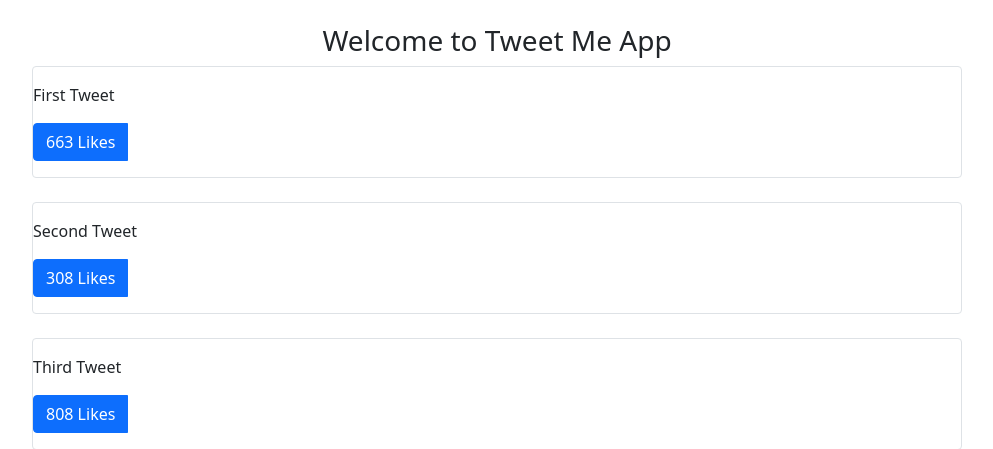
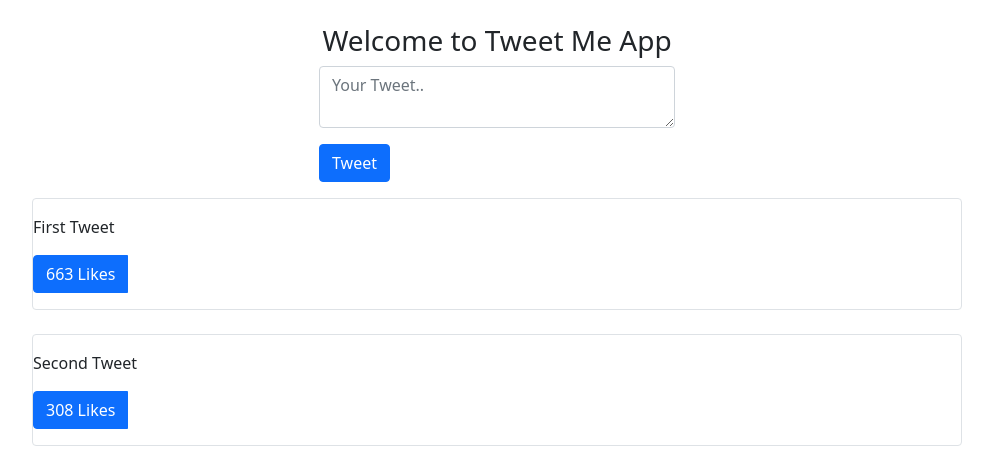
Before and after one commit to nikita1610/tweet_me, a Django app: page / in a window 1280 px wide. Shown: the part 56-505 px from the top of the page, without its empty margins (143-1136 px from the left). Run offline with Django 3.2, Linux system fonts and the light colour scheme; data comes from the database, SQL or seed files in the repository; both versions use the stored data as it was after the commit.

Commit message:
Dynamic routing with forms

```diff
--- a/templates/pages/home.html
+++ b/templates/pages/home.html
@@ -6,6 +6,18 @@
 <div class = 'row text-center'>
     <div class = 'col'>
         <h3>Welcome to Tweet Me App</h3>
+    </div>
+</div>
+
+<div class = 'row mb-3'>
+    <div class= 'col-md-4 mx-auto col-10'>
+        <form class = 'form' method="POST" action = '/tweet_create'>
+            {% csrf_token %}
+            <input type = 'hidden' value = '/' name='next' />
+            <textarea class = 'form-control mb-3' name='content' placeholder="Your Tweet.." ></textarea>
+            <button type = 'submit' class = 'btn btn-primary'>Tweet</button>
+            </textarea>
+        </form>
     </div>
 </div>
 
--- a/tweets/views.py
+++ b/tweets/views.py
@@ -1,5 +1,5 @@
 import random
-from django.shortcuts import render
+from django.shortcuts import render,redirect
 from django.http import HttpResponse,Http404,JsonResponse
 from django.template import context
 # Create your views here.
@@ -12,9 +12,12 @@ def home_view(request,*args,**kwargs):
 
 def tweet_create_view(request,*args,**kwargs):
     form = TweetForm(request.POST or None)
+    next_url = request.POST.get("next") or None
     if form.is_valid():
         obj = form.save(commit=False)
         obj.save()
+        if next_url:
+            return redirect(next_url)
         form = TweetForm()
     return render(request,"components/form.html",context={'form':form})
 
```
Also changed, not shown: db.sqlite3.
